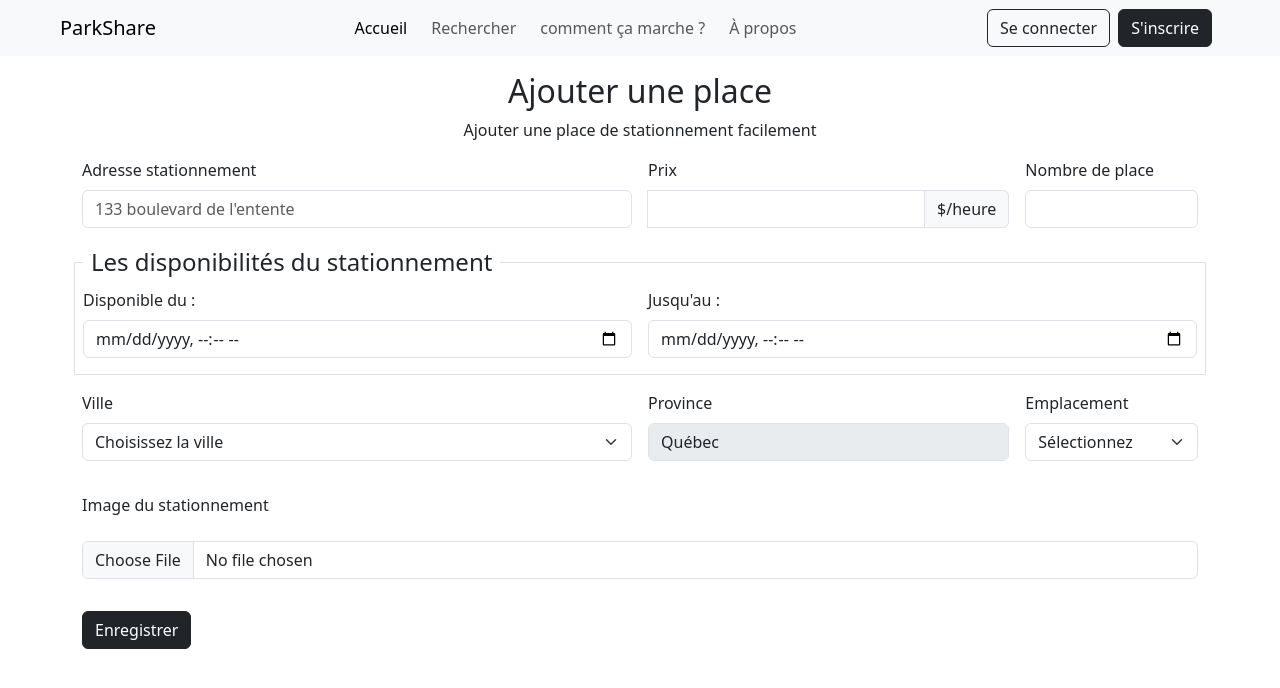
After one commit to Justin-Coulombe/projet-web, a Flask app: page /station/ajouter in a window 1280 px wide. The commit adds this page. Shown: the top 688 px of the page. Run offline with Flask 3, Linux system fonts and the light colour scheme.

Commit message:
formulaire vide

```diff
--- a/app.py
+++ b/app.py
@@ -1,7 +1,8 @@
 from flask import Flask, render_template
-
+from station import bp_station
 
 app = Flask(__name__, static_url_path='')
+app.register_blueprint(bp_station, url_prefix='/station')
 
 
 @app.route('/')
@@ -9,3 +10,9 @@ def index():
     """Affiche l'accueil"""
     return render_template('index.jinja', Entete="Accueil",
                            message="PARKSHARE encore en cours de developememnt")
+
+
+@app.route('/ad')
+def deck():
+    """Affiche l'accueil"""
+    return render_template('ad.jinja')
--- /dev/null
+++ b/station.py
@@ -0,0 +1,29 @@
+from flask import Blueprint, render_template, redirect, url_for, abort, request
+
+bp_station = Blueprint('station', __name__)
+
+
+@bp_station.route('/ajouter', methods=["GET", "POST"])
+def ajouter_station():
+    """Ajouter une place de station."""
+    adresse = request.form.get('adresse')
+    classe_adresse = ""
+    msg_adresse = ""
+    erreur = False
+
+    if request.method == 'GET':
+        return render_template('station/ajouter.jinja', Entete="Ajouter une station")
+
+    if adresse == "":
+        classe_adresse = "is-invalid"
+        msg_adresse = "Ce champ ne peut être vide"
+        erreur = True
+
+    if erreur:
+        return render_template(
+            'station/ajouter.jinja',
+            Entete="Ajouter une station",
+            adresse=adresse,
+            classe_adresse=classe_adresse,
+            msg_adresse=msg_adresse
+        )
--- a/templates/_modele.jinja
+++ b/templates/_modele.jinja
@@ -18,7 +18,7 @@
     <header>
         <nav class="navbar navbar-expand-lg bg-body-tertiary">
             <div class="container-fluid">
-                <a class="navbar-brand ms-5" href="#">ParkShare</a>
+                <a class="navbar-brand ms-5" href="/">ParkShare</a>
                 <button class="navbar-toggler" type="button" data-bs-toggle="collapse"
                     data-bs-target="#navbarSupportedContent" aria-controls="navbarSupportedContent"
                     aria-expanded="false" aria-label="Toggle navigation">
@@ -27,7 +27,7 @@
                 <div class="nav justify-content-center">
                     <ul class="navbar-nav me-auto mb-2 mb-lg-0">
                         <li class="nav-item me-2">
-                            <a class="nav-link active" aria-current="page" href="#">Accueil</a>
+                            <a class="nav-link active" aria-current="page" href="/">Accueil</a>
                         </li>
                         <li class="nav-item me-2">
                             <a class="nav-link" href="#">Rechercher</a>
@@ -36,19 +36,20 @@
                             <a class="nav-link" href="#">comment ça marche ?</a>
                         </li>
                         <li class="nav-item me-2">
-                            <a class="nav-link" href="#">À propos</a>
+                            <a class="nav-link" href="/station/ajouter"> À propos</a>
                         </li>
                     </ul>
                 </div>
-                <div class="d-flex me-5">
+                <div class=" d-flex me-5">
                     <button class="btn btn-outline-dark me-2" type="button">Se connecter</button>
                     <button class="btn btn-dark me-2" type="button">S'inscrire</button>
                 </div>
             </div>
         </nav>
     </header>
-      <main class="container">
+    <main class="container">
         {% block contenu %}
+        <h1 class="justify">class</h1>
         {% endblock %}
     </main>
     <footer>
--- a/templates/index.jinja
+++ b/templates/index.jinja
@@ -2,10 +2,8 @@
 {% block contenu %}
 
 <div class="position-absolute top-50 start-50 translate-middle">
-<h1>
+    <h1>
         {{ message }}
     </h1>
 </div>
-
-
 {% endblock %}
--- /dev/null
+++ b/templates/station/ajouter.jinja
@@ -0,0 +1,89 @@
+{% extends "_modele.jinja" %}
+
+{% block contenu %}
+
+<div class="d-flex flex-column align-items-center justify-content-center mt-3">
+    <h2>Ajouter une place</h2>
+    <p>Ajouter une place de stationnement facilement</p>
+</div>
+
+<form class="row g-3" action="{{ url_for('station.ajouter_station') }}" method="post" novalidate>
+    <div class="col-md-6">
+        <label for="adresse" class="form-label">Adresse stationnement</label>
+        <input type="text" name="adresse" class="form-control {{classe_adresse}}" id="adresse" placeholder="133 boulevard de l'entente" value="{{adresse}}">
+        <div class="invalid-feedback">{{msg_adresse}}</div>
+    </div>
+
+    <div class="col-md-4">
+        <div class="input-group">
+            <label for="prix" class="form-label input-group">Prix</label>
+            <input type="number" class="form-control" id="prix" name="prix">
+            <span class="input-group-text">$/heure</span>
+        </div>
+    </div>
+
+    <div class="col-md-2">
+        <label for="place" class="form-label">Nombre de place</label>
+        <input type="number" class="form-control" id="place" name="place">
+    </div>
+
+    <fieldset class="border">
+        <legend class="float-none w-auto px-2">Les disponibilités du stationnement</legend>
+        <div class="row g-3 mb-3">
+            <div class="col-md-6">
+                <label for="dateDebut" class="form-label">Disponible du :</label>
+                <input type="datetime-local" class="form-control" id="dateDebut" name="dateDebut" required>
+            </div>
+            <div class="col-md-6">
+                <label for="dateFin" class="form-label">Jusqu'au :</label>
+                <input type="datetime-local" class="form-control" id="dateFin" name="dateFin" required>
+            </div>
+        </div>
+    </fieldset>
+
+    <div class="col-md-6">
+        <label for="ville" class="form-label">Ville</label>
+        <select id="ville" name="ville" class="form-select">
+            <option selected value="">Choisissez la ville</option>
+            <option>Montréal</option>
+            <option>Québec</option>
+            <option>Laval</option>
+            <option>Gatineau</option>
+            <option>Longueuil</option>
+            <option>Sherbrooke</option>
+            <option>Lévis</option>
+            <option>Saguenay</option>
+            <option>Trois-Rivières</option>
+            <option>Terrebonne</option>
+            <option>Saint-Jean-sur-Richelieu</option>
+            <option>Brossard</option>
+            <option>Repentigny</option>
+            <option>Saint-Jérôme</option>
+            <option>Drummondville</option>
+        </select>
+    </div>
+
+    <div class="col-md-4">
+        <label for="province" class="form-label">Province</label>
+        <input type="text" class="form-control" id="province" value="Québec" disabled>
+    </div>
+
+    <div class="col-md-2 mb-3">
+        <label for="emplacement" class="form-label">Emplacement</label>
+        <select id="emplacement" name="emplacement" class="form-select">
+            <option selected value="">Sélectionnez</option>
+            <option>Intérieur</option>
+            <option>Extérieur</option>
+        </select>
+    </div>
+
+    <label for="img" class="form-label">Image du stationnement</label>
+    <div class="input-group mb-3">
+        <input type="file" class="form-control" id="img" name="img">
+    </div>
+
+    <div class="col-12">
+        <button type="submit" class="btn btn-dark">Enregistrer</button>
+    </div>
+</form>
+{% endblock %}
```
Also changed, not shown: static/js/validation.js (added).
